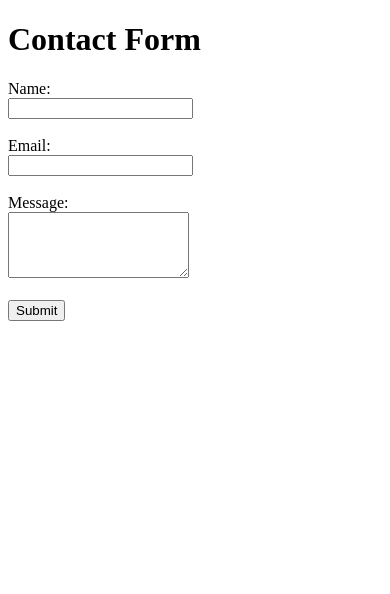
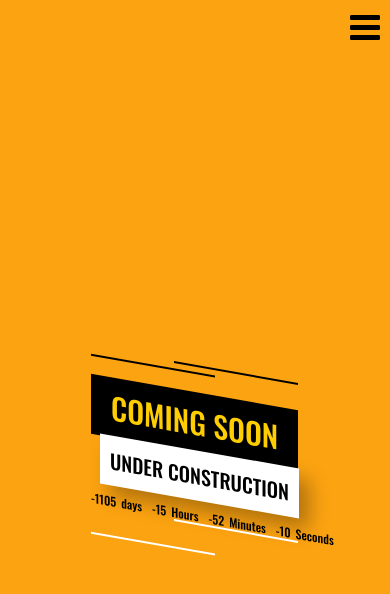
Before and after one commit to TusharV27/Contact, a plain HTML site: page index.html in a window 390 px wide. Drawn offline with nearby package versions, Linux system fonts and the light colour scheme.

Commit message:
Update index.html
Update The New Code

```diff
--- a/index.html
+++ b/index.html
@@ -1,44 +1,295 @@
 <!DOCTYPE html>
-<html lang="en">
+<html>
 <head>
-    <meta charset="UTF-8">
-    <meta name="viewport" content="width=device-width, initial-scale=1.0">
-    <title>Contact Form</title>
+  <meta charset="utf-8">
+  <meta name="viewport" content="width=device-width, initial-scale=1.0">
+  <title>Coming Soon</title>
+  <style>
+    * {
+  margin: 0;
+  padding: 0;
+  font-family: 'Oswald', sans-serif;
+}
+body {
+    overflow: hidden;
+}
+.coming-soon {
+    width: 100vw;
+    height: 100vh;
+    display: flex;
+    align-items: center;
+    justify-content: center;
+    background: #fca311;
+    overflow: hidden;
+}
+.coming-soon-inner {
+    position: relative;
+}
+.heading {
+    font-size: 100px;
+    text-transform: uppercase;
+    padding: 20px;
+    background: #000;
+    color: #fece00;
+    transform: skewY(10deg);
+    font-weight: 500;
+    line-height: 100px;
+}
+.small-heading {
+    font-size: 30px;
+    text-transform: uppercase;
+    display: inline-block;
+    padding: 20px;
+    background: #fff;
+    color: #000;
+    transform: skewY(10deg);
+    font-weight: 500;
+    line-height: 30px;
+    box-shadow: 10px 10px 20px rgb(0 0 0 / .3);
+    position: absolute;
+    right: 0;
+    bottom: -80px;
+}
+
+ul {
+    list-style: none;
+    display: flex;
+    column-gap: 10px;
+}
+.counter-timer {
+    transform: skewY(10deg);
+    position: absolute;
+    left: 0;
+    bottom: -75px;
+}
+.counter-timer > ul > li > span {
+    padding-right: 5px;
+}
+
+
+
+/*******************************/
+span.bar {
+    display: block;
+    position: absolute;
+    right: 10px;
+    top: 10px;
+    z-index: 999;
+}
+span.bar i {
+    font-size: 35px;
+    cursor: pointer;
+}
+nav.toggle-nav {
+    position: fixed;
+    right: -100px;
+    background: #fff;
+    height: 100vh;
+    display: flex;
+    align-items: center;
+    justify-content: center;
+    transition: 0.5s linear;
+    z-index: 333;
+}
+nav.toggle-nav.active {
+  right: 0px;
+}
+ul.listing, ul.listing > li {
+    display: block;
+}
+ul.listing > li > a {
+    font-size: 30px;
+    color: #000;
+    padding: 10px;
+    display: block;
+    text-align: center;
+    transition: 0.5s linear;
+}
+ul.listing > li > a:hover{
+    color: #780000;
+}
+
+
+.coming-soon-inner:before {
+    content: "";
+    height: 2px;
+    width: 60%;
+    background: #000;
+    position: absolute;
+    top: -50px;
+    right: 0;
+    transform: skewY(10deg);
+}
+
+.coming-soon-inner:after {
+    content: "";
+    height: 2px;
+    width: 60%;
+    background: #fff;
+    position: absolute;
+    bottom: -80px;
+    right: 0;
+    transform: skewY(10deg);
+}
+
+.heading:before {
+    content: "";
+    height: 2px;
+    width: 60%;
+    background: #000;
+    position: absolute;
+    top: -50px;
+    left: 0;
+}
+
+.heading:after {
+    content: "";
+    height: 2px;
+    width: 60%;
+    background: #fff;
+    position: absolute;
+    bottom: -120px;
+    left: 0;
+}
+
+
+@media only screen and (max-width: 400px) and (min-width: 200px) {
+  .heading {
+      font-size: 30px;
+        line-height: 40px;
+      text-transform: uppercase;
+      padding: 10px 20px;
+  }
+  .small-heading {
+      font-size: 20px;
+        padding: 10px;
+        bottom: -49px;
+  }
+  .counter-timer li {
+      font-size: 12px;
+  }
+
+  .coming-soon-inner:before {
+    top: -20px;
+  }
+  .heading:before {
+    top: -20px;
+  }
+  .heading:after {
+    bottom: -100px;
+  }
+
+}
+@media only screen and (max-width: 767px) and (min-width: 401px) {
+  .heading {
+      font-size: 40px;
+        line-height: 50px;
+      text-transform: uppercase;
+      padding: 10px 20px;
+  }
+  .small-heading {
+      font-size: 25px;
+        padding: 10px;
+        bottom: -48px;
+  }
+  .counter-timer li {
+      font-size: 15px;
+  }
+  .coming-soon-inner:before {
+    top: -30px;
+  }
+  .heading:before {
+    top: -30px;
+  }
+  .heading:after {
+    bottom: -100px;
+  }
+}
+  </style>
+  <link href="https://fonts.googleapis.com/css2?family=Oswald:wght@500&display=swap" rel="stylesheet">
+  <link rel="stylesheet" href="https://cdnjs.cloudflare.com/ajax/libs/font-awesome/4.7.0/css/font-awesome.min.css">
+  <script src="https://ajax.googleapis.com/ajax/libs/jquery/3.5.1/jquery.min.js"></script>
+  <script>
+    const second = 1000,
+      minute = second * 60,
+      hour = minute * 60,
+      day = hour * 24;
+
+let countDown = new Date('Sep 30, 2021 00:00:00').getTime(),
+    x = setInterval(function() {
+
+    let now = new Date().getTime(),
+        distance = countDown - now;
+
+    document.getElementById('days').innerText = Math.floor(distance / (day)),
+    document.getElementById('hours').innerText = Math.floor((distance % (day)) / (hour)),
+    document.getElementById('minutes').innerText = Math.floor((distance % (hour)) / (minute)),
+    document.getElementById('seconds').innerText = Math.floor((distance % (minute)) / second);
+}, second)
+
+
+
+$(document).ready(function(){
+  jQuery(".bar").click(function(){
+    jQuery(".toggle-nav").toggleClass("active");
+    jQuery(this).toggleClass("active-toggle");
+    var activetoggle = jQuery(".bar").hasClass("active-toggle");
+    if(activetoggle === true) {
+      jQuery(".bar i").removeClass("fa-bars");
+      jQuery(".bar i").addClass("fa-close");
+    }else {
+      jQuery(".bar i").removeClass("fa-close");
+      jQuery(".bar i").addClass("fa-bars");
+    }
+  });
+});
+  </script>
+
 </head>
 <body>
-    <h1>Contact Form</h1>
-    <form id="contactForm">
-        <label for="name">Name:</label><br>
-        <input type="text" id="name" name="name" required><br><br>
-
-        <label for="email">Email:</label><br>
-        <input type="email" id="email" name="email" required><br><br>
-
-        <label for="message">Message:</label><br>
-        <textarea id="message" name="message" rows="4" required></textarea><br><br>
-
-        <button type="button" onclick="submitForm()">Submit</button>
-    </form>
-
-    <script>
-        function submitForm() {
-            const form = document.getElementById('contactForm');
-            const formData = new FormData(form);
-
-            fetch('https://script.google.com/macros/s/AKfycbxLCFIwRJCkLTy4O4KgjArlYgE5F0NRY9Eaf0BlF2-sIyLHitgBBntMhcOasyqGdeZu/exec', {
-                method: 'POST',
-                body: formData
-            })
-            .then(response => response.text())
-            .then(result => {
-                alert('Form submitted successfully!');
-                form.reset();
-            })
-            .catch(error => {
-                alert('There was an error submitting the form.');
-                console.error('Error:', error);
-            });
-        }
-    </script>
+  <span class="bar"><i class="fa fa-bars"></i></span>
+  <nav class="toggle-nav">
+    <ul class="listing">
+      <li>
+        <a href="#">
+          <i class="fa fa-facebook"></i>
+        </a>
+      </li>
+      <li>
+        <a href="#">
+          <i class="fa fa-twitter"></i>
+        </a>
+      </li>
+      <li>
+        <a href="#">
+          <i class="fa fa-instagram"></i>
+        </a>
+      </li>
+      <li>
+        <a href="#">
+          <i class="fa fa-youtube"></i>
+        </a>
+      </li>
+      <li>
+        <a href="mailto:tushar.megascale@gmail.com">
+          <i class="fa fa-envelope"></i>
+        </a>
+      </li>
+    </ul>
+  </nav>
+  <section class="coming-soon">
+    <div class="coming-soon-inner">
+      <h1 class="heading">Coming Soon</h1>
+      <h2 class="small-heading">Under Construction</h2>
+      <div class="counter-timer">
+        <ul>
+            <li><span id="days"></span>days</li>
+            <li><span id="hours"></span>Hours</li>
+            <li><span id="minutes"></span>Minutes</li>
+            <li><span id="seconds"></span>Seconds</li>
+          </ul>
+        </div>
+    </div>
+  </section>
 </body>
 </html>
```
